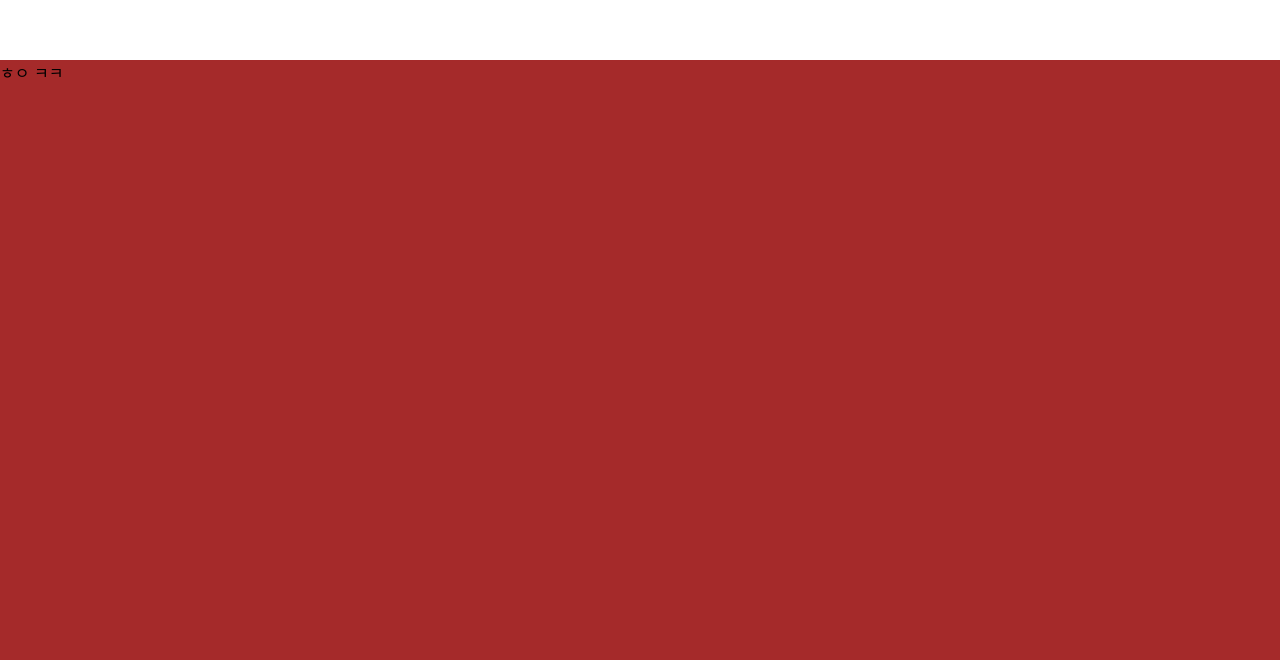
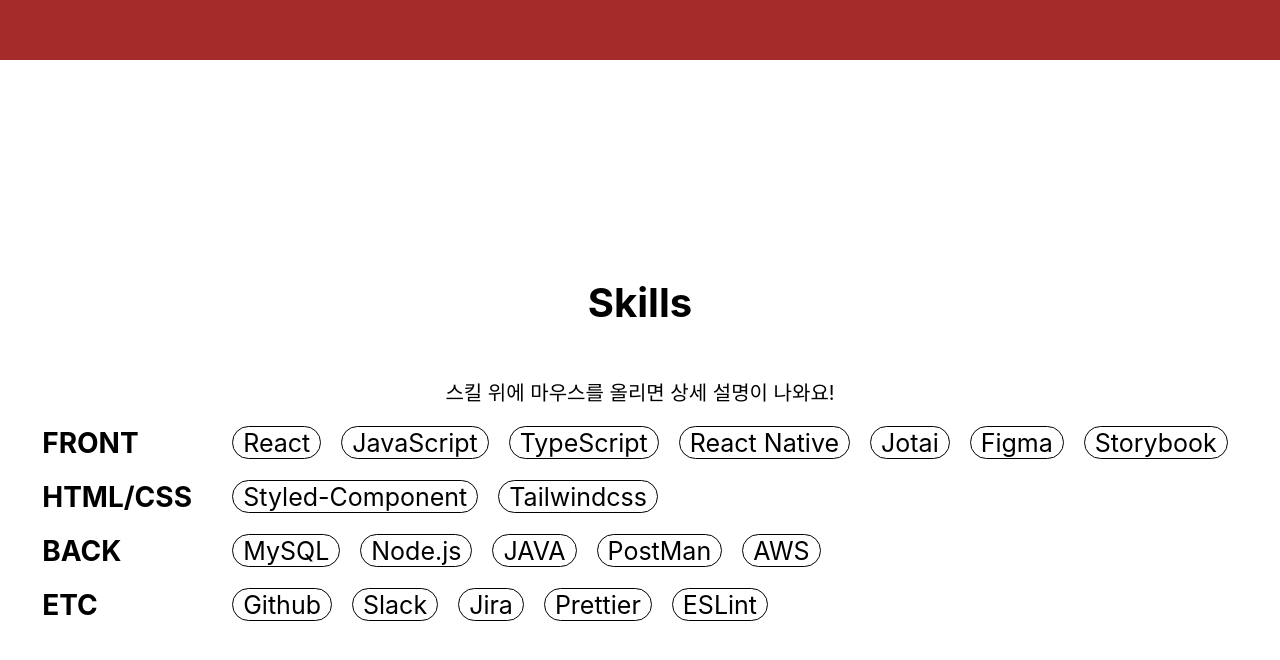
Before and after one commit to zayoonez/zayoonez.github.io, a React (Create React App) app: page / in a window 1280 px wide. Shown: the part 2066-2726 px from the top of the page. Built offline with nearby package versions, Linux system fonts and the light colour scheme.

Commit message:
feat: skills 내용 추가

```diff
--- a/src/Components/Common/Body.js
+++ b/src/Components/Common/Body.js
@@ -102,12 +102,7 @@
 
   return (
     <>
-      <motion.div
-        variants={bodyChange}
-        initial="initial"
-        animate="animate"
-        exit="out"
-      >
+      <div>
         <ScrollDiv>
           <Spacer />
           <PageBody>
@@ -132,7 +127,7 @@
             <ContactButton />
           </PageBody>
         </ScrollDiv>
-      </motion.div>
+      </div>
     </>
   );
 };
--- /dev/null
+++ b/src/Components/Common/SkillBox.js
@@ -0,0 +1,21 @@
+import React from "react";
+import styled from "styled-components";
+
+const Box = styled.div`
+  width: auto;
+  padding: 2px 10px;
+  height: 25px;
+  background-color: white;
+  border-radius: 50px;
+  border: 1px solid black;
+  margin: 0px 10px;
+  font-size: 25px;
+  display: flex;
+  align-items: center;
+  white-space: nowrap;
+`;
+
+const SkillBox = (props) => {
+  return <Box>{props.skill}</Box>;
+};
+export default SkillBox;
--- a/src/Pages/GitBox.js
+++ /dev/null
@@ -1,13 +0,0 @@
-import React, { Component } from "react";
-import styled from "styled-components";
-
-const GitBoxContainer = styled.div`
-  background-color: black;
-  width: 100%;
-  height: 200px;
-`;
-const GitBox = () => {
-  <GitBoxContainer>{/* < */}</GitBoxContainer>;
-};
-
-export default GitBox;
--- a/src/Pages/Home.js
+++ b/src/Pages/Home.js
@@ -13,6 +13,7 @@
   text-decoration: underline;
   margin-bottom: 50px;
 `;
+const AboutMe = styled.div``;
 const Boxes = styled.div`
   display: flex;
   flex-direction: row;
@@ -58,7 +59,12 @@
   return (
     <Container ref={(homeRef) => (ref.current[0] = homeRef)}>
       <Body>
-        <AboutTitle>냠냠</AboutTitle>
+        <AboutTitle>ABOUT ME</AboutTitle>
+        <AboutMe>
+          디테일을 중요시합니다. 이를 위해서 동료들과 더 자주, 적극적으로
+          소통하려고하고, 서로 자유롭게 의견을 말하는 환경을 만들기 위해
+          노력합니다.
+        </AboutMe>
         <Boxes>
           <Box>
             <Title>학력</Title>
--- a/src/Pages/Projects.js
+++ b/src/Pages/Projects.js
@@ -1,23 +1,71 @@
 import styled from "styled-components";
 import React from "react";
-import GitBox from "./GitBox";
+import Body from "Components/Common/Body";
+import SkillBox from "Components/Common/SkillBox";
 
 const Container = styled.section`
   height: 100vh;
-  background-color: pink;
+  background-color: transparent;
 `;
-const GitContainer = styled.div`
-  display: grid;
-  place-items: center;
-  min-height: 80dvh;
-  margin: auto;
-  padding-top: 88px;
-  width: 80%;
-  height: 80%;
-  background-color: transparent;
-  grid-template-columns: 1fr 1fr;
-  row-gap: 20px;
-  column-gap: 50px;
+const PContainer = styled.div`
+  border: 2px solid black;
+  padding: 20px 30px;
+  border-radius: 25px;
+  height: auto;
+  margin: 20px;
+  display: flex;
+  flex-direction: column;
+`;
+const Section = styled.div`
+  display: flex;
+  flex-direction: column;
+  /* width: 50vw; */
+`;
+const PTitle = styled.div`
+  font-weight: bold;
+  font-size: 30px;
+  letter-spacing: 1.3px;
+`;
+const Period = styled.div`
+  font-size: 17px;
+`;
+const Line = styled.hr`
+  background-color: black;
+  width: calc(100%);
+  margin-top: 20px;
+  padding-bottom: 1px;
+  /* padding: 0px 20px; */
+`;
+const PImage = styled.div`
+  background-color: gray;
+  width: 400px;
+  height: 400px;
+  margin-top: 30px;
+`;
+const PStack = styled.div`
+  margin-top: 20px;
+  font-weight: normal;
+  display: flex;
+  flex-direction: row;
+  font-size: 24px;
+`;
+const Detail = styled.div`
+  /* height: 50%; */
+  width: 100%;
+  /* background-color: gray; */
+  margin: 30px;
+  font-size: 20px;
+`;
+
+const WhatDidiDo = styled.div`
+  margin-top: 20px;
+  height: 50%;
+  width: 100%;
+  background-color: gray;
+`;
+const A = styled.div`
+  display: flex;
+  flex-direction: row;
 `;
 
 const { forwardRef } = require("react");
@@ -25,14 +73,38 @@
 const Projects = forwardRef((props, ref) => {
   return (
     <Container ref={(projectsRef) => (ref.current[3] = projectsRef)}>
-      <GitContainer>
-        <GitBox>a</GitBox>
-        <GitBox>b</GitBox>
-        <GitBox>c</GitBox>
-        <GitBox>d</GitBox>
-        <GitBox>e</GitBox>
-        <GitBox>f</GitBox>
-      </GitContainer>
+      <Body>
+        <PContainer>
+          <Section>
+            <PTitle>STUDIO Eye 웹사이트 개발</PTitle>
+            <Period>
+              2023.03 ~ 2023.06 / Front-end Developer (Front Team Leader)
+            </Period>
+            <PStack>
+              <SkillBox skill="React" />
+              <SkillBox skill="Javascript" />
+              <SkillBox skill="styled-components" />
+            </PStack>
+            <Line />
+          </Section>
+          <Section>
+            <A>
+              <PImage></PImage>
+              <Section>
+                <Detail>
+                  설명 : 스튜디오 아이 기업의 외주를 받아 개발하게 된 기업
+                  포트폴리오 사이트 / 기업 내부 직원들의 일정 및 업무 관리
+                  사이트
+                </Detail>
+                <Detail>
+                  • React.js 에 대해 깊게 이해하게 된 계기가 된 프로젝트 SPA
+                </Detail>
+                <Detail>WhatDidIdo :</Detail>
+              </Section>
+            </A>
+          </Section>
+        </PContainer>
+      </Body>
     </Container>
   );
 });
--- a/src/Pages/Skills.js
+++ b/src/Pages/Skills.js
@@ -1,16 +1,95 @@
 import styled from "styled-components";
 import React from "react";
+import SkillBox from "Components/Common/SkillBox";
+import data from "../skillsdata.json";
 
 const Container = styled.section`
   height: 100vh;
-  background-color: brown;
+  background-color: transparent;
+  display: flex;
+  justify-content: center;
+  align-items: center;
+  flex-direction: column;
+`;
+const SkillsContainer = styled.div``;
+const Notice = styled.div`
+  font-size: 20px;
+`;
+const SkillsTitle = styled.div`
+  font-weight: bold;
+  font-size: 40px;
+  margin-bottom: 50px;
+`;
+const SkillSet = styled.div`
+  display: flex;
+  flex-direction: row;
+`;
+const Skillss = styled.div`
+  display: flex;
+  flex-direction: row;
+  margin: 20px 0px;
+`;
+const Skill = styled.div`
+  white-space: nowrap;
+  width: auto;
+  padding: 2px 10px;
+  height: 27px;
+  background-color: white;
+  border-radius: 50px;
+  border: 1px solid black;
+  margin: 0px 10px;
+  font-size: 25px;
+  display: flex;
+  align-items: center;
+  cursor: alias;
+`;
+const SkillCategory = styled.div`
+  font-weight: bold;
+  margin-right: 60px;
+  width: 120px;
+  font-size: 28px;
 `;
 const { forwardRef } = require("react");
 
 const Skills = forwardRef((props, ref) => {
   return (
     <Container ref={(skillsRef) => (ref.current[2] = skillsRef)}>
-      ㅎㅇ ㅋㅋ
+      <SkillsTitle>Skills</SkillsTitle>
+      <Notice>스킬 위에 마우스를 올리면 상세 설명이 나와요!</Notice>
+      <SkillsContainer>
+        <Skillss>
+          <SkillCategory>FRONT</SkillCategory>
+          {data.Front.map((skill) => (
+            <SkillSet key={skill.id}>
+              <Skill>{skill.name}</Skill>
+            </SkillSet>
+          ))}
+        </Skillss>
+        <Skillss>
+          <SkillCategory>HTML/CSS</SkillCategory>
+          {data.CSS.map((skill) => (
+            <SkillSet key={skill.id}>
+              <Skill>{skill.name}</Skill>
+            </SkillSet>
+          ))}
+        </Skillss>
+        <Skillss>
+          <SkillCategory>BACK</SkillCategory>
+          {data.Back.map((skill) => (
+            <SkillSet key={skill.id}>
+              <Skill>{skill.name}</Skill>
+            </SkillSet>
+          ))}
+        </Skillss>
+        <Skillss>
+          <SkillCategory>ETC</SkillCategory>
+          {data.ETC.map((skill) => (
+            <SkillSet key={skill.id}>
+              <Skill>{skill.name}</Skill>
+            </SkillSet>
+          ))}
+        </Skillss>
+      </SkillsContainer>
     </Container>
   );
 });
--- /dev/null
+++ b/src/skillsdata.json
@@ -0,0 +1,105 @@
+{
+  "Front": [
+    {
+      "id": 11,
+      "name": "React",
+      "description": "React SPA 프레임워크 사용에 능숙합니다."
+    },
+    {
+      "id": 12,
+      "name": "JavaScript",
+      "description": "가장 익숙한 언어로, 더 깊게 공부하기 위해 뭐시기 "
+    },
+    {
+      "id": 13,
+      "name": "TypeScript",
+      "description": "현재 기존 JavaScript 레거시 코드를 마이그레이션하며 공부중인 언어로, 정적 타입 검사를 통해 코드의 안정성이 높아지고 있는 것을 몸소 경험하고 있습니다. "
+    },
+    {
+      "id": 14,
+      "name": "React Native",
+      "description": "ReactNative를 이용해 크로스 플랫폼 웹앱을 개발해본 경험이 있습니다."
+    },
+    {
+      "id": 15,
+      "name": "Jotai",
+      "description": "Jotai를 이용해 전역 상태관리를 해본 경험이 있습니다. "
+    },
+    {
+      "id": 16,
+      "name": "Figma",
+      "description": "UI/UX에 관심이 많아, 현재까지 참여한 모든 프로젝트의 UI/UX 디자인을 했습니다. "
+    },
+    {
+      "id": 17,
+      "name": "Storybook",
+      "description": "코드재사용성...Storybook 을 이용하여 만든 컴포넌트들을 테스트해본 경험이 있습니다. "
+    }
+  ],
+  "CSS": [
+    {
+      "id": 21,
+      "name": "Styled-Component",
+      "description": "가장 익숙한 css 툴로, 동적인 스타일링에 메리트가 있다고 느껴져 선호하고 있습니다."
+    },
+    {
+      "id": 22,
+      "name": "Tailwindcss",
+      "description": "현재 이용중인 css 툴로, Styled-component와는 달리 개발 중인 코드와 한눈에 보이는 점이 메리트 있게 느껴져 사용하고있습니다."
+    }
+  ],
+  "Back": [
+    {
+      "id": 31,
+      "name": "MySQL",
+      "description": "직접 DB를 구축하여 ERD를 만드는 등 프로젝트를 해본 경험이 있습니다. "
+    },
+    {
+      "id": 32,
+      "name": "Node.js",
+      "description": "Node.js를 이용하여 블록체인을 이용한 비트코인 뭐시기 간단한 API구축을 해본 경험이 있습니다."
+    },
+    {
+      "id": 33,
+      "name": "JAVA",
+      "description": "JavaScript 외의 가장 익숙한 언어로, 학부 시절 JAVA를 주언어로 공부해왔습니다. "
+    },
+    {
+      "id": 34,
+      "name": "PostMan",
+      "description": "PostMan 을 이용해 RestAPI 테스트를 진행했습니다."
+    },
+    {
+      "id": 35,
+      "name": "AWS",
+      "description": "AWS - Docker를 이용해 직접 배포를 해본 경험이 있습니다. "
+    }
+  ],
+  "ETC": [
+    {
+      "id": 41,
+      "name": "Github",
+      "description": "프로젝트의 협업"
+    },
+    {
+      "id": 42,
+      "name": "Slack",
+      "description": "협업툴"
+    },
+    {
+      "id": 43,
+      "name": "Jira",
+      "description": "Jira의 에픽, 스토리 등을 이용해 1주일간의 스프린트를 진행하며 Agile한 프로젝트를 진행해본 경험이 있습니다."
+    },
+    {
+      "id": 44,
+      "name": "Prettier",
+      "description": "ReactNative를 이용해 웹앱을 개발해본 경험이 있습니다."
+    },
+    {
+      "id": 45,
+      "name": "ESLint",
+      "description": "코드 컨벤션을 일원화하고 코드 가독성을 개선하여 팀내 생산성을 높이기 위해 ESLint 도입을 추진해보았습니다. "
+    }
+  ]
+}
```
Also changed, not shown: src/Pages/About.js (+3 -26 lines).
